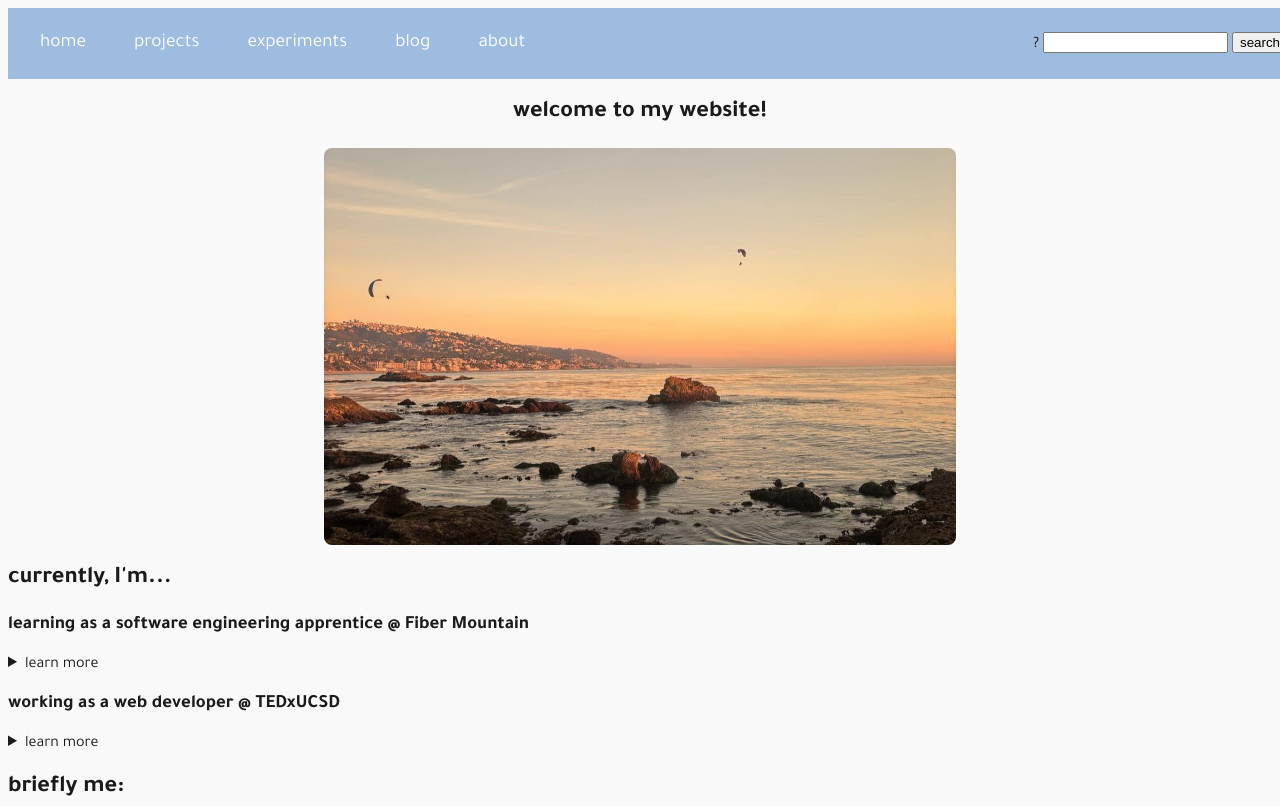
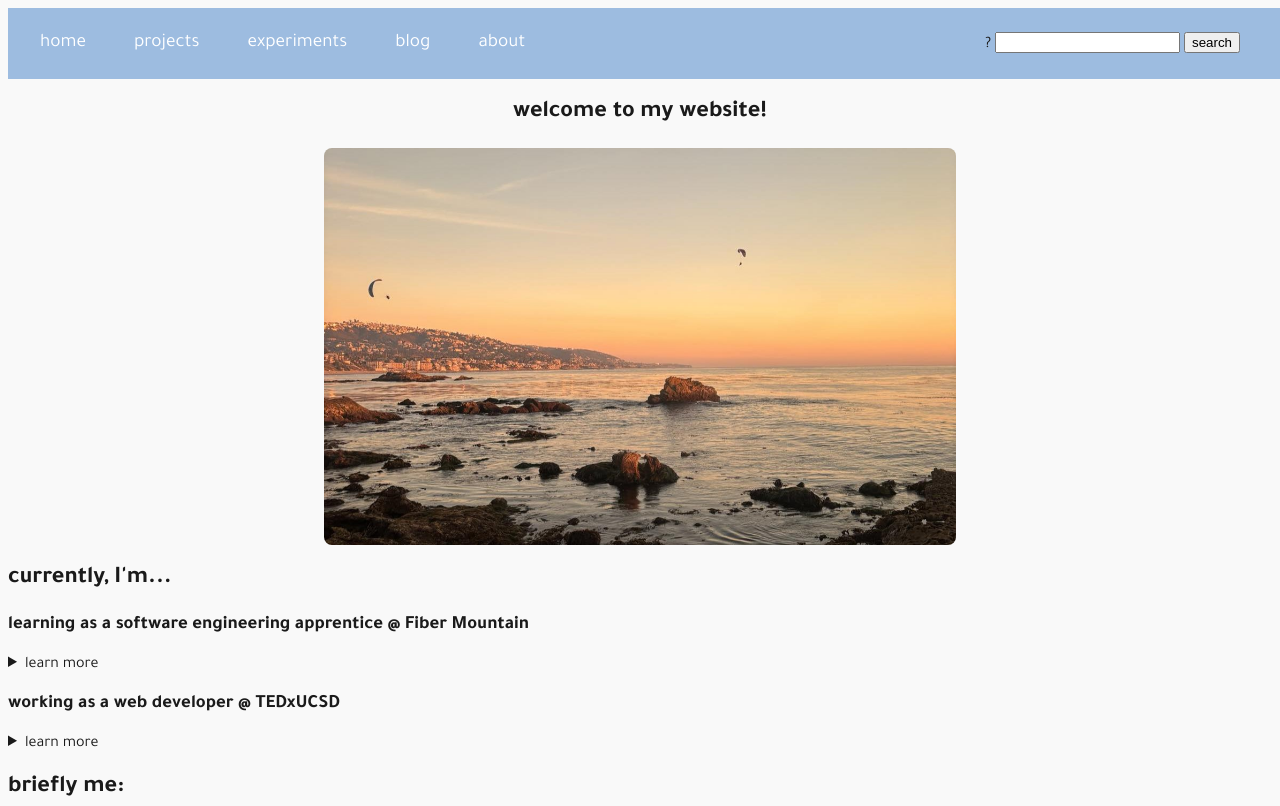
Before and after one commit to trishatong/trishatong-personal-site-hw3, a plain HTML site: page index.html in a window 1280 px wide. Shown: the top 806 px of the page. Drawn offline with Linux system fonts and the light colour scheme.

Commit message:
added margin for search

```diff
--- a/styles.css
+++ b/styles.css
@@ -13,7 +13,6 @@ body {
     background-color: var(--background-color, white);
     color: var(--text-color, black);
     font-family: 'Tajawal', Verdana, sans-serif;
-    /* margin: 15px; */
     padding: 0;
 }
 
@@ -97,6 +96,7 @@ header {
     justify-content: flex-end;
     max-width: 100%;
     padding: 0.5rem 1rem;
+    margin-right: 3rem;
 }
 
 nav {
```
